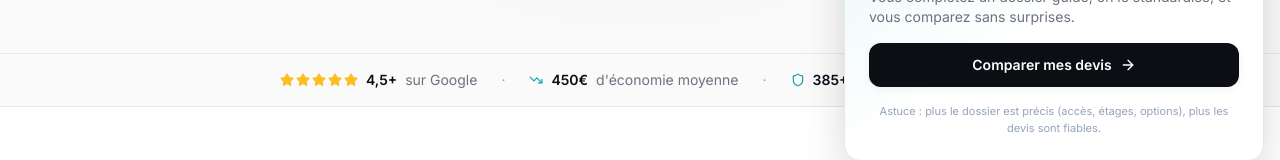
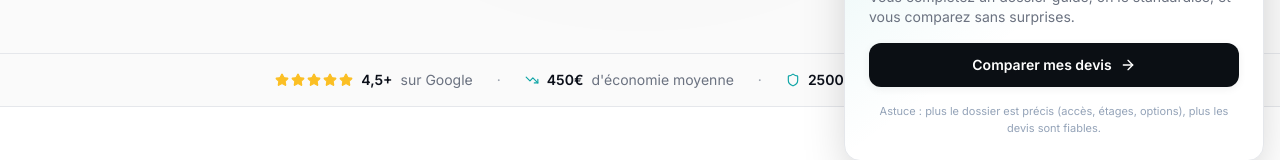
Before and after one commit to gdetaisne/moverz-fr, a Next.js app: page / in a window 1280 px wide. Shown: the part 623-783 px from the top of the page. Built offline with nearby package versions, Linux system fonts and the light colour scheme.

Commit message:
fix(hero): passer le trust badge a 2500+ demenageurs

```diff
--- a/components/sections/TrustBadgeMinimal.tsx
+++ b/components/sections/TrustBadgeMinimal.tsx
@@ -42,7 +42,7 @@ export function TrustBadgeMinimal() {
           {/* Déménageurs vérifiés */}
           <div className="inline-flex items-center gap-2">
             <Shield className="w-3.5 h-3.5" style={{ color: "var(--color-accent)" }} />
-            <span className="font-semibold" style={{ color: "var(--color-text)" }}>385+</span>
+            <span className="font-semibold" style={{ color: "var(--color-text)" }}>2500+</span>
             <span style={{ color: "var(--color-text-secondary)" }}>déménageurs vérifiés</span>
           </div>
         </div>
```
